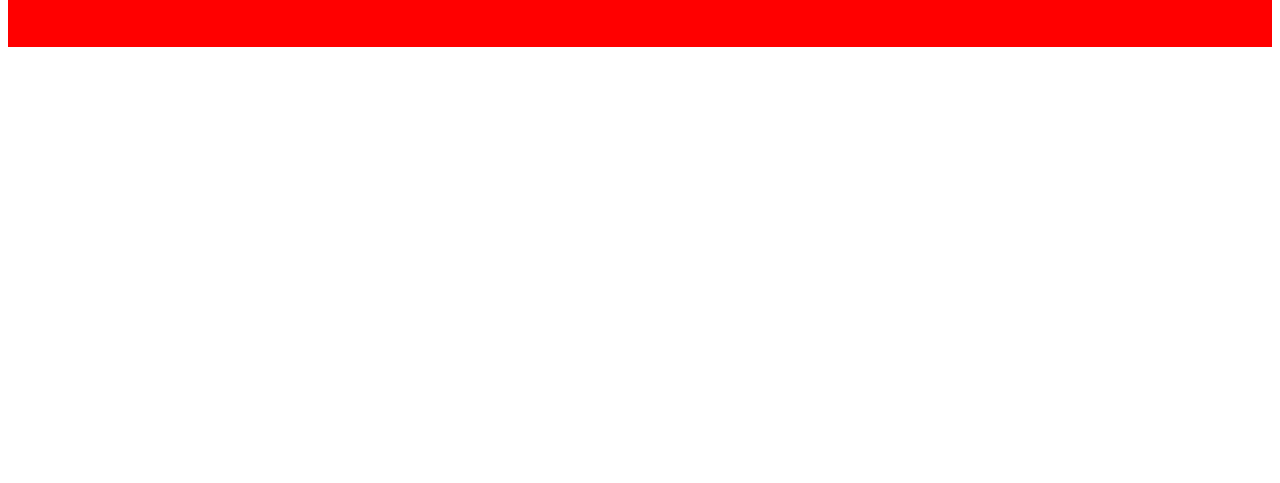
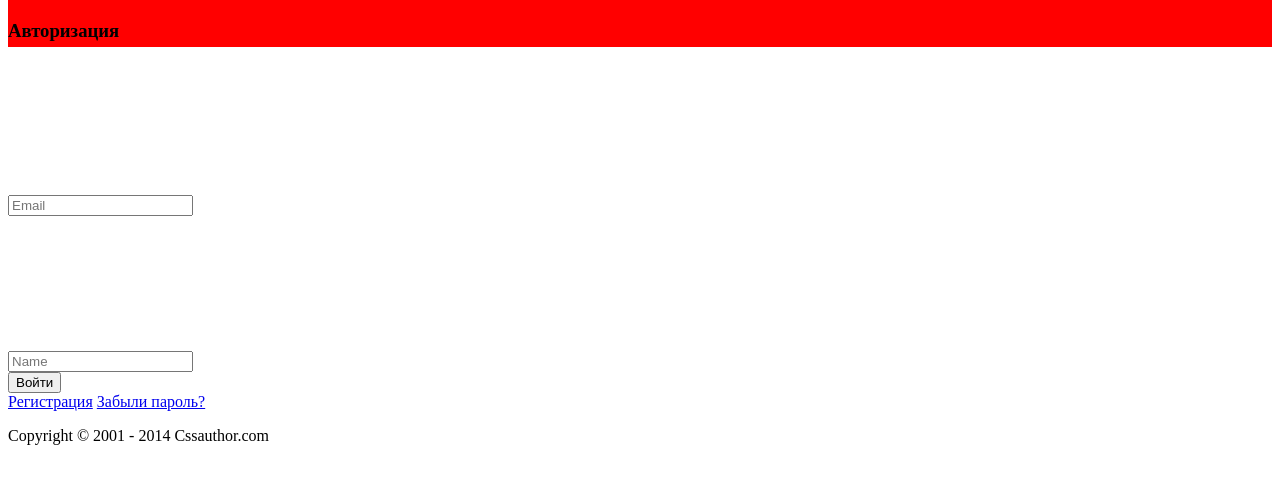
Before and after one commit to MaxKaram/design, a website: page src/index.html in a window 1280 px wide. Shown: the part 161-644 px from the top of the page. Drawn offline with nearby package versions, Linux system fonts and the light colour scheme; files that its build step writes are made by us from their sources.

Commit message:
buld: add form

```diff
--- a/src/index.html
+++ b/src/index.html
@@ -20,8 +20,36 @@
 
     </main>
     <footer class="footer">
-      <!-- Форма -->
-      <!-- Остатки в шаблоне внизу -->
+      <form action="" class="footer__form">
+        <div class="footer__form__header">
+          <svg>
+            <use xlink:href="assets/icons/sprite.svg#pencil"></use>
+          </svg>
+          <h3>Авторизация</h3>
+        </div>
+        <div class="footer__form__main">
+          <div class="footer__form__input-block">
+            <input type="text" placeholder="Email">
+            <svg>
+              <use xlink:href="assets/icons/sprite.svg#mail"></use>
+            </svg>
+          </div>
+          <div class="footer__form__input-block">
+              <input type="text" placeholder="Name">
+              <svg>
+                <use xlink:href="assets/icons/sprite.svg#user"></use>
+              </svg>
+          </div>
+          <button>Войти</button>
+        </div>
+        <div class="footer__form__footer">
+          <a href="#" class="active">Регистрация</a>
+          <a href="#">Забыли пароль?</a>
+        </div>
+      </form>
+      <div class="footer__bottom">
+        <p class="footer__bottom__text">Copyright © 2001 - 2014  Cssauthor.com</p>
+      </div>
     </footer>
   </body>
 
```
